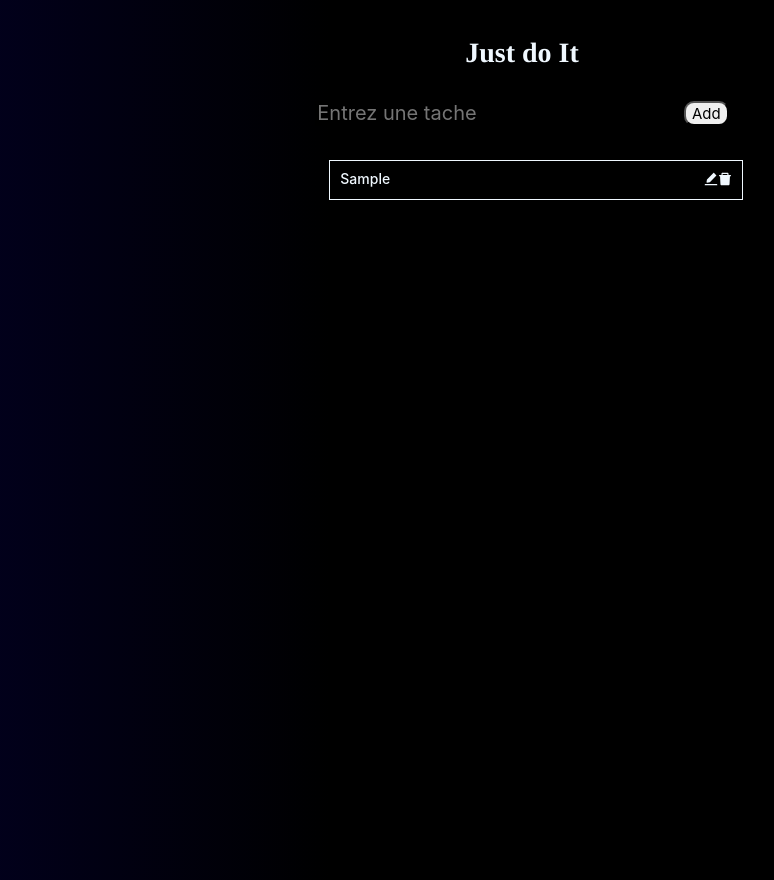
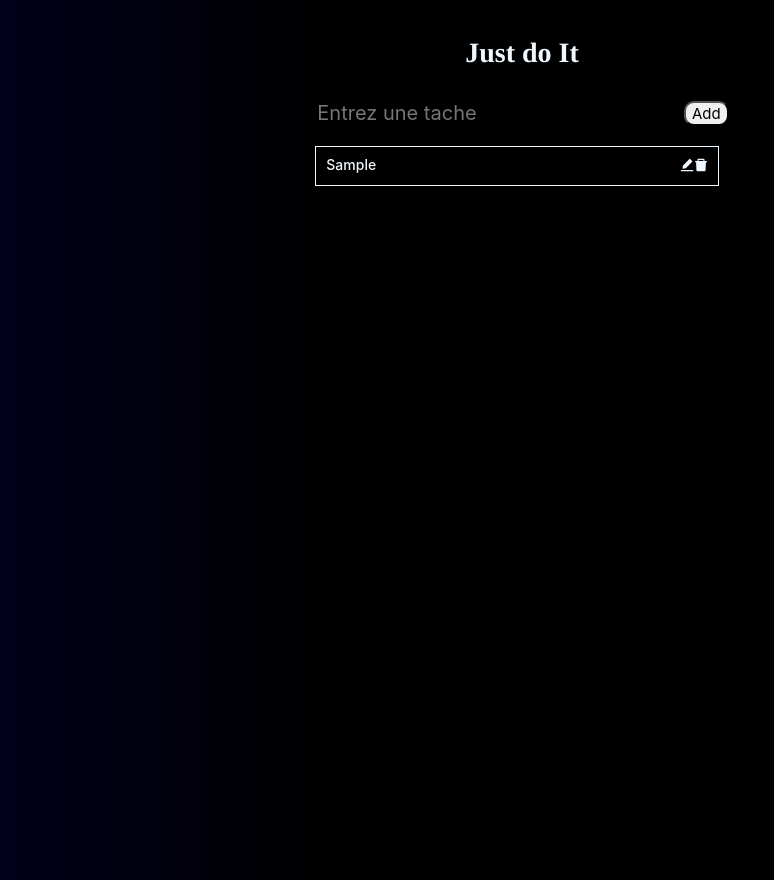
Before and after one commit to Sissoko20/dolist, a React (Create React App) app: page / in a window 1280 px wide. Both pictures are taken after typing "Sample" into the empty fields and a click on the button "Add". Shown: the whole page, without its empty margins (118-892 px from the left). Built offline with nearby package versions, Linux system fonts and the light colour scheme.

Commit message:
fixing composant todoItem

```diff
--- a/src/Components/todoItem.css
+++ b/src/Components/todoItem.css
@@ -5,7 +5,7 @@
     /*! background: blanchedalmond; */
     color: aliceblue;
     font-weight: bolder;
-    margin: 10px;
+
     /*! background: blueviolet; */
     width: 100%;
     flex-direction: row;
@@ -41,3 +41,24 @@
 
 
   }
+
+
+/* Feuille de style intégrée #8 | http://localhost:3000/ */
+
+.todoItem {
+    /* margin: 14px; */
+    margin: 0px;
+  }
+
+  /* Feuille de style intégrée #8 | http://localhost:3000/ */
+
+  .todoItem {
+    /* margin: 14px; */
+
+  }
+
+  /* Élément | http://localhost:3000/ */
+
+  .ant-col > div:nth-child(3) > div:nth-child(1) {
+    margin-right: 10px;
+  }
```
